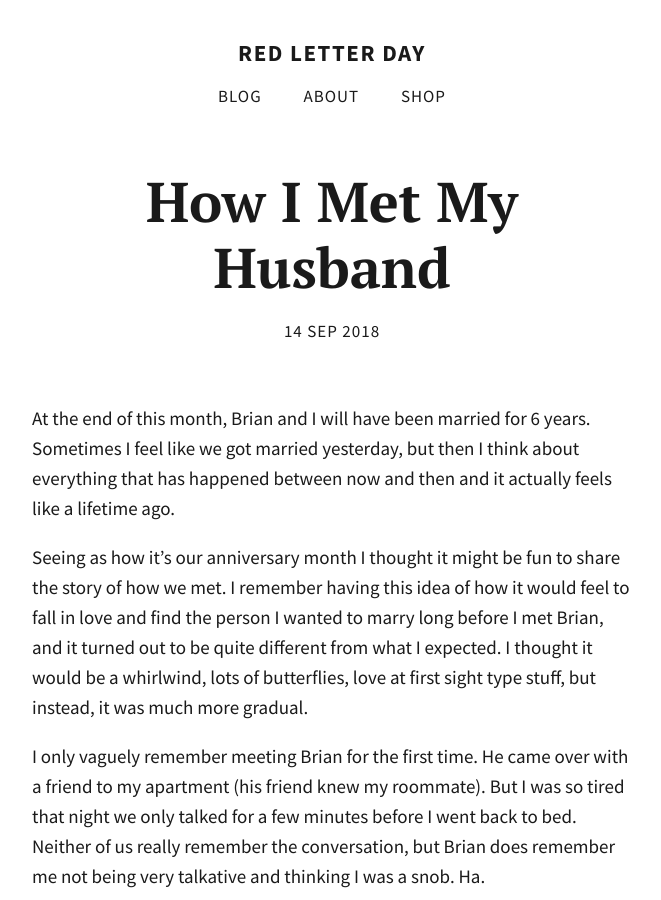
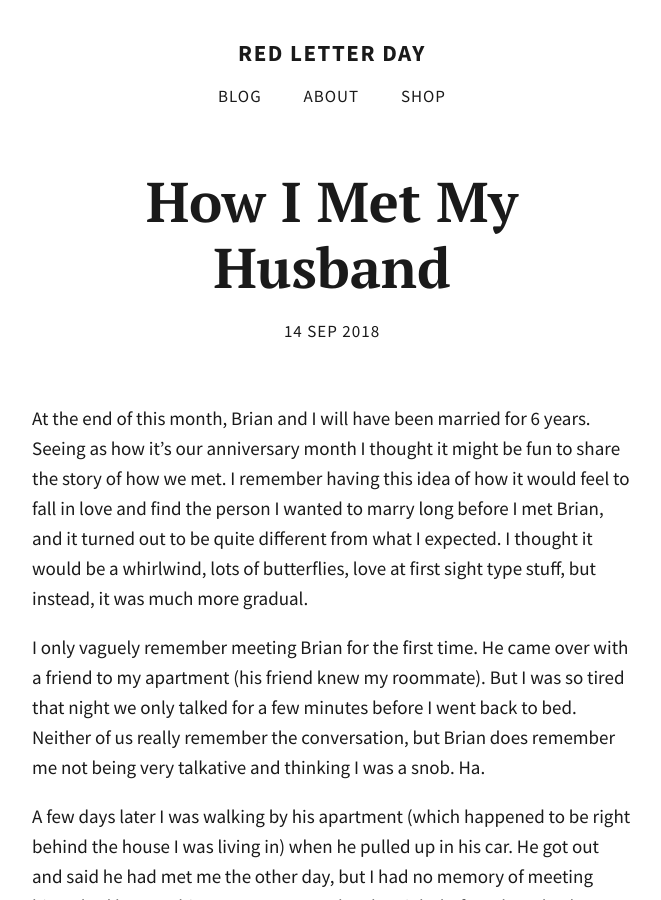
Before and after one commit to totiffany/totiffany.github.io, a Jekyll site: the page built from _posts/2018-09-14-How-I-Met-My-Husband.md, in a window 1280 px wide and 900 px high. Shown: the whole window, without its empty margins (308-969 px from the left). Built offline with Jekyll 4.4.1, drawn with Linux system fonts in a browser that asks for light colours; our own code applies the rules of GitHub Pages for plain Markdown files; comment, search, counter and statistics services are not loaded.

Commit message:
Update 2018-09-14-How-I-Met-My-Husband.md

```diff
--- a/_posts/2018-09-14-How-I-Met-My-Husband.md
+++ b/_posts/2018-09-14-How-I-Met-My-Husband.md
@@ -6,9 +6,7 @@ description: >-
   everything that has happened between now and then and it actually feels like a
   lifetime ago.
 ---
-At the end of this month, Brian and I will have been married for 6 years. Sometimes I feel like we got married yesterday, but then I think about everything that has happened between now and then and it actually feels like a lifetime ago.
-
-Seeing as how it's our anniversary month I thought it might be fun to share the story of how we met. I remember having this idea of how it would feel to fall in love and find the person I wanted to marry long before I met Brian, and it turned out to be quite different from what I expected. I thought it would be a whirlwind, lots of butterflies, love at first sight type stuff, but instead, it was much more gradual.
+At the end of this month, Brian and I will have been married for 6 years. Seeing as how it's our anniversary month I thought it might be fun to share the story of how we met. I remember having this idea of how it would feel to fall in love and find the person I wanted to marry long before I met Brian, and it turned out to be quite different from what I expected. I thought it would be a whirlwind, lots of butterflies, love at first sight type stuff, but instead, it was much more gradual.
 
 I only vaguely remember meeting Brian for the first time. He came over with a friend to my apartment (his friend knew my roommate). But I was so tired that night we only talked for a few minutes before I went back to bed. Neither of us really remember the conversation, but Brian does remember me not being very talkative and thinking I was a snob. Ha.
 
```
